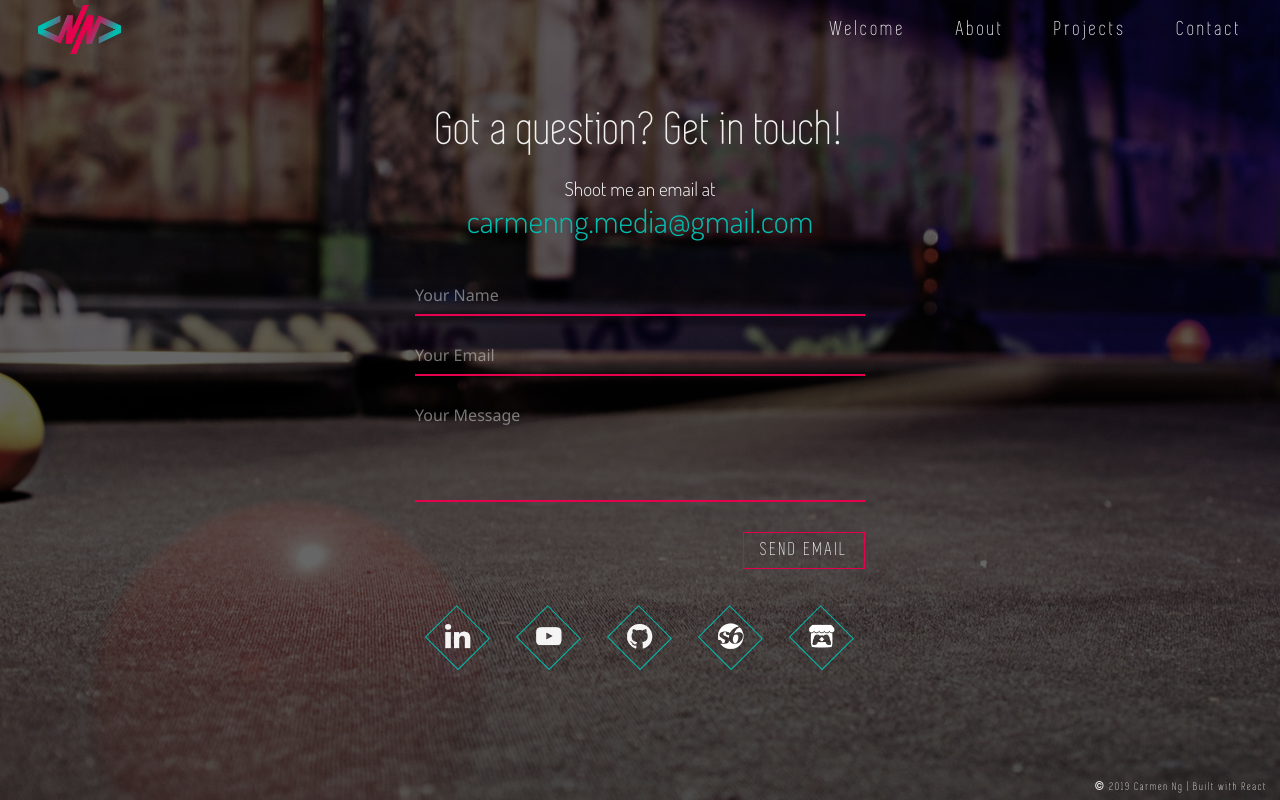
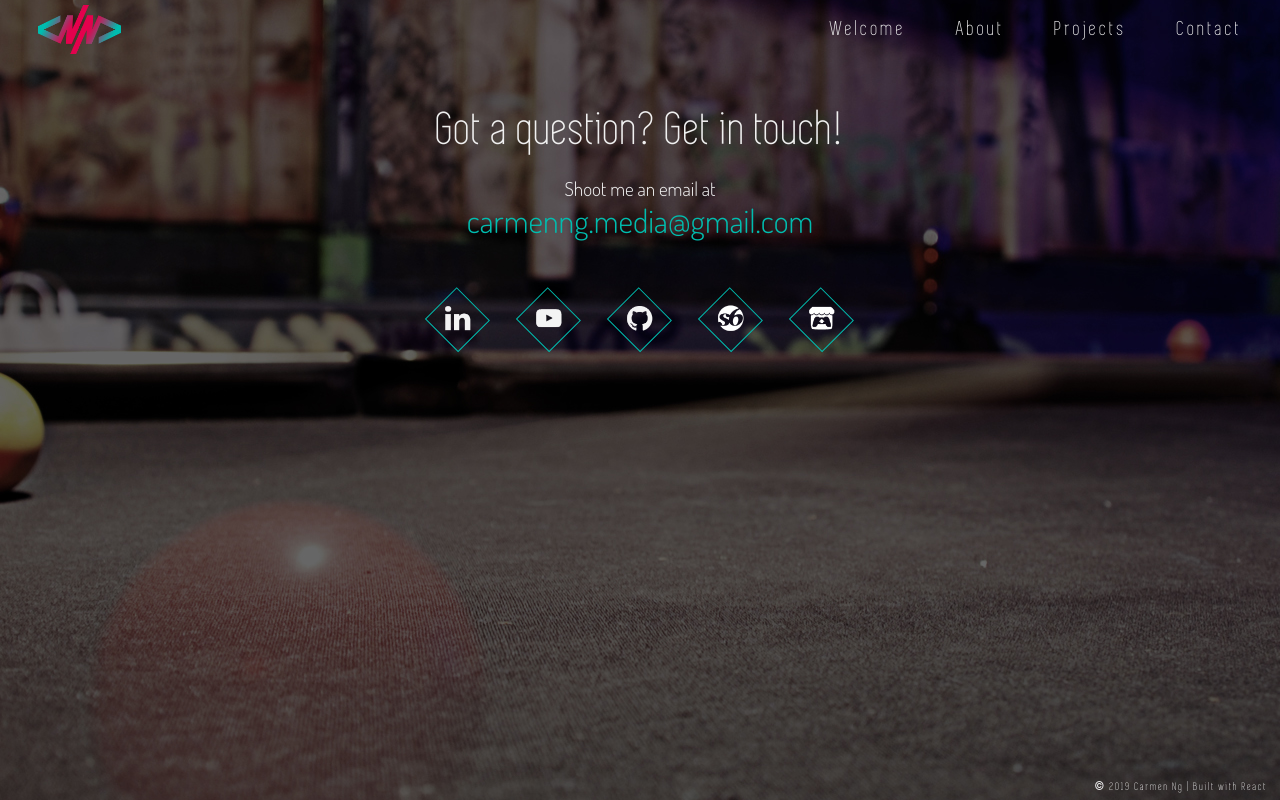
Before and after one commit to CarNg/webdev-nlv-portfolio-2019, a React app: page /contact in a window 1280 px wide. Built offline with nearby package versions, Linux system fonts and the light colour scheme.

Commit message:
Removed contact form

```diff
--- a/src/components/ContactForm/ContactForm.js
+++ /dev/null
@@ -1,21 +0,0 @@
-import React from 'react'
-import style from '../ContactForm/ContactForm.module.css'
-
-export default function ContactForm() {
-    return (
-        <div className={style.wrapper}>
-            <div className={style.emailRow}>
-                Shoot me an email at <br/>
-                <a href="mailto:carmenng.media@gmail.com" id={style.email}>
-                    carmenng.media@gmail.com
-                </a> <br/>
-            </div>
-            <input type="text" placeholder="your name" className={style.formInput}/>
-            <input type="email" placeholder="your email" className={style.formInput} />
-            <textarea type="textarea" placeholder="your message" className={style.formInput} rows="4" style={{resize: "none"}} />
-            <div className={[style.button, "button"].join(' ')} style={{ marginTop: "10px", float: "right"}}>
-                send email
-            </div>
-        </div>
-    )
-}
--- a/src/components/ContactForm/ContactForm.module.css
+++ /dev/null
@@ -1,51 +0,0 @@
-.wrapper{
-    text-align: center;
-    width: 450px;
-    margin: 0px auto;
-}
-
-.emailRow {
-    font-size: 1.2rem;
-    font-family: 'Dosis';
-    color: var(--nlv-white);
-    margin-bottom: 35px;
-}
-
-#email{
-    font-size: 2rem;
-    color: var(--nlv-cyan);
-    line-height: 2.5rem;
-}
-
-.formInput{
-    background-color: transparent;
-    display: block;
-    margin: 20px auto;
-    width: 450px;
-    box-shadow: none;
-    border: none;
-    border-bottom: 2px solid var(--nlv-red);
-    font: normal 1rem 'Segoe UI';
-    color: var(--nlv-white);
-    text-transform: capitalize;
-    padding: 8px 0px;
-}
-
-.formInput:focus{
-    outline: none;
-    border-bottom: 2px solid var(--nlv-cyan);
-}
-
-
-::placeholder {
-    color: var(--nlv-gray);
-    opacity: 0.5;
-}
-
-.button {
-    padding: 0.5rem 1rem;
-    margin: 25px 0px 25px 0px;
-    font-size: 1.2em;
-    font-weight: 500;
-    letter-spacing: 0.15em;
-  }
--- a/src/components/ContactInfo/ContactInfo.js
+++ b/src/components/ContactInfo/ContactInfo.js
@@ -10,6 +10,15 @@ import socialGithub from '../../assets/images/socialGithub.png'
 export default function ContactInfo() {
     return (
         <div className={style.wrapper}>
+            <p id={style.title}>Got a question? Get in touch!</p>
+
+            <div className={style.emailRow}>
+                Shoot me an email at <br/>
+                <a href="mailto:carmenng.media@gmail.com?Subject=Night%20Light%20Visuals" id={style.email}>
+                    carmenng.media@gmail.com
+                </a> <br/>
+            </div>
+
             <div className={style.socialRow}>
                 <div></div>
                 <a href="https://www.linkedin.com/in/carng">
--- a/src/components/ContactInfo/ContactInfo.module.css
+++ b/src/components/ContactInfo/ContactInfo.module.css
@@ -2,6 +2,26 @@
     display: block;
     width: 500px;
     margin: 0px auto;
+}
+
+#title{
+    color: var(--nlv-white);
+    font-size: 3rem;
+    letter-spacing: 1.2px;
+    margin-bottom: 20px;
+}
+
+.emailRow {
+    font-size: 1.2rem;
+    font-family: 'Dosis';
+    color: var(--nlv-white);
+    margin-bottom: 35px;
+}
+
+#email{
+    font-size: 2rem;
+    color: var(--nlv-cyan);
+    line-height: 2.5rem;
 }
 
 .socialRow {
--- a/src/routes/Contact.js
+++ b/src/routes/Contact.js
@@ -1,19 +1,9 @@
 import React from 'react'
-import ContactForm from '../components/ContactForm/ContactForm';
 import ContactInfo from '../components/ContactInfo/ContactInfo';
 
 export default function Contact() {
-    const title = {
-        color: "var(--nlv-white)",
-        fontSize: "3rem",
-        letterSpacing: "1.2px",
-        marginBottom: "20px"
-    }
-
     return (
         <div style={{width: "960px", height: "calc(100% - 110px)", margin: "0 auto", textAlign: "center"}}>
-            <p style={title}>Got a question? Get in touch!</p>
-            <ContactForm/>
             <ContactInfo/>
         </div>
     )
```
